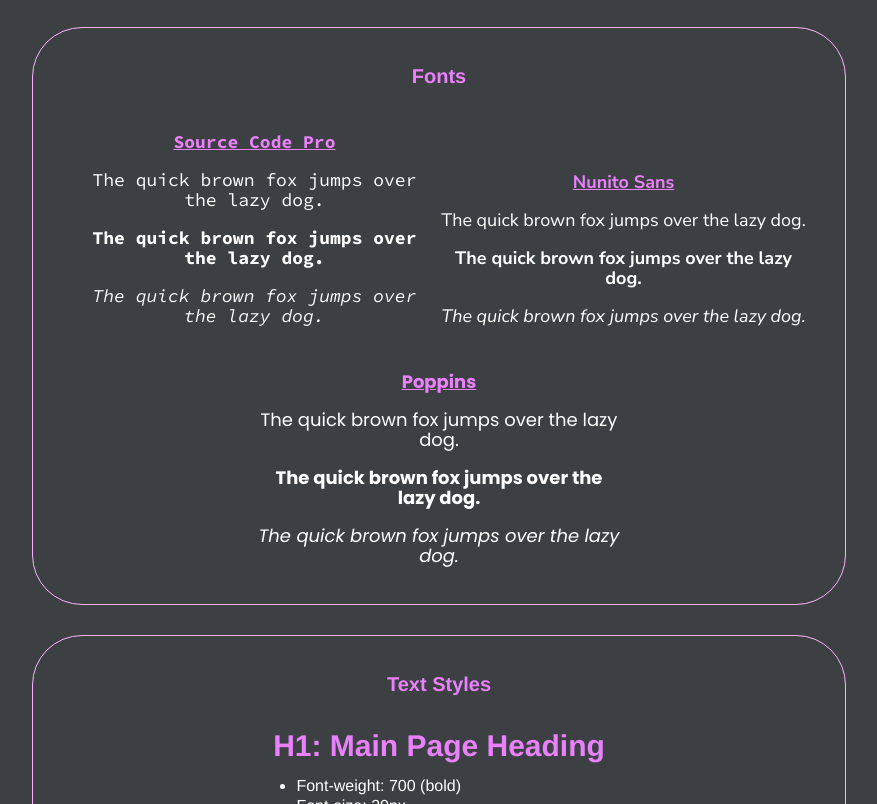
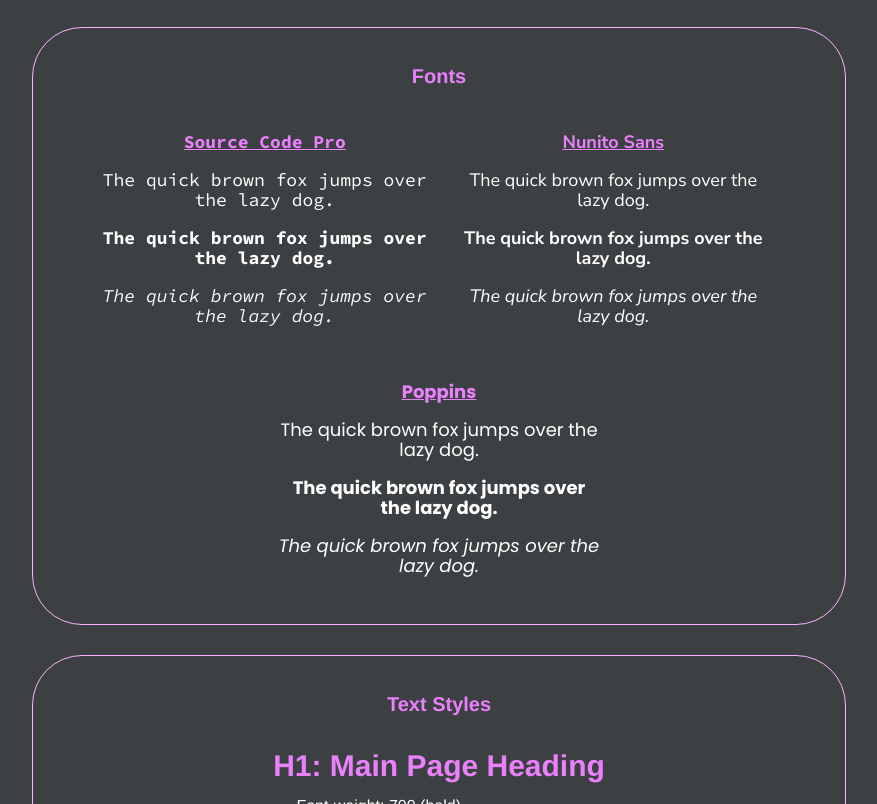
Before and after one commit to jirischlimbach/jirischlimbach.github.io, a plain HTML site: page index.html in a window 1280 px wide. Shown: the part 442-1246 px from the top of the page, without its empty margins (201-1078 px from the left). Drawn offline with Linux system fonts and the light colour scheme.

Commit message:
Update styles.css

```diff
--- a/styles.css
+++ b/styles.css
@@ -100,12 +100,18 @@ h3 {
     background-color: #efd9ca;
 }
 
+.font-container {
+    overflow:hidden;
+    margin: 0 auto;
+}
+
 .font-panel {
-    width: 45%;
+    width: 40%;
     display: inline-block;
     text-align: center;
     line-height: 20px;
-    margin-top: 10px;
+    margin: 10px;
+    vertical-align: top;
 }
 
 .text-panel {
```
